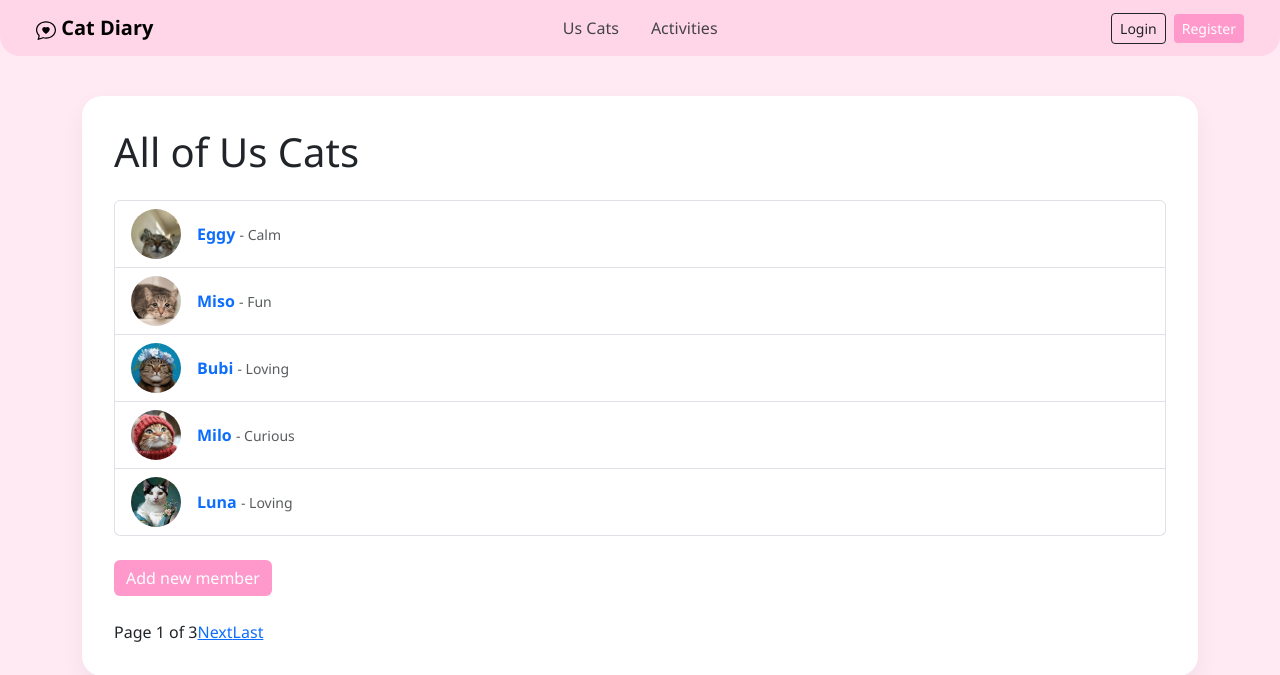
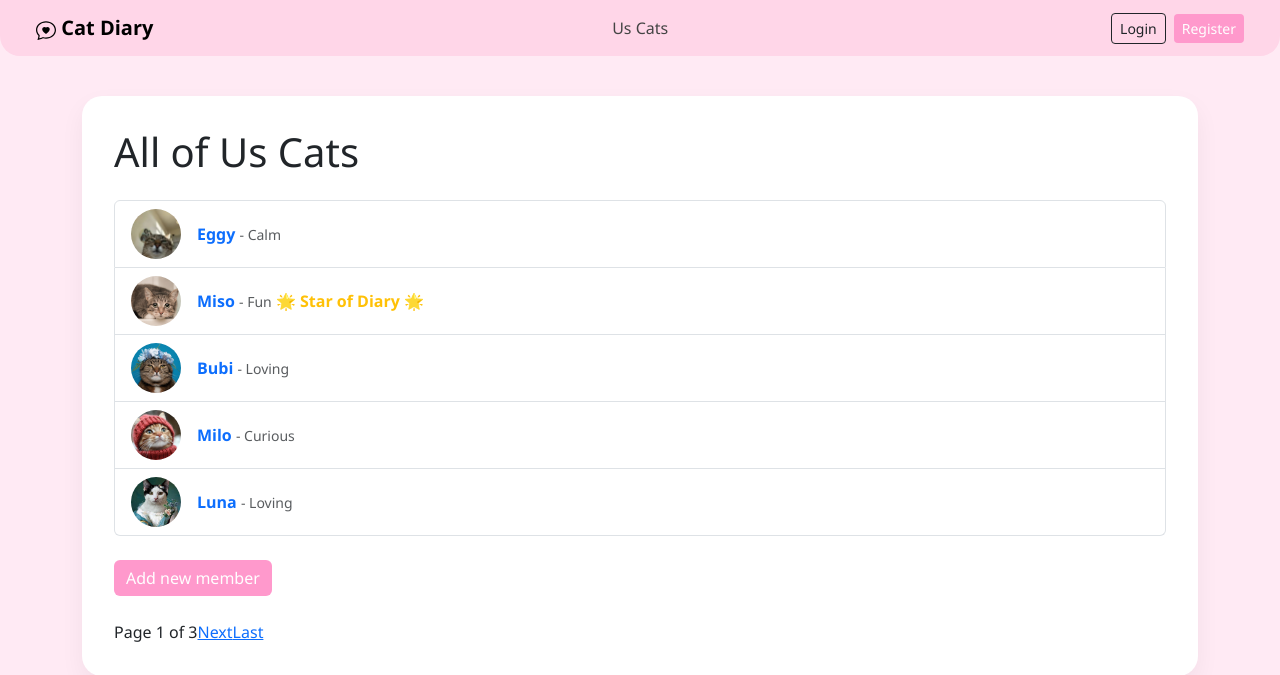
Before and after one commit to Viktoriyapp/cat-diary, a Django app: page /cats/ in a window 1280 px wide. Shown: the top 675 px of the page. Run offline with Django 5.2, Linux system fonts and the light colour scheme; data comes from the database, SQL or seed files in the repository.

Commit message:
fix:extracted star cat logic and hide star when there are no entries

```diff
--- /dev/null
+++ b/cats/utils.py
@@ -0,0 +1,12 @@
+from django.db.models import Count
+from cats.models import Cat
+
+
+def get_star_cat():
+    star_cat = (Cat.objects
+        .annotate(entries_count=Count('mood_entries'))
+        .order_by('-entries_count').first())
+
+    if star_cat and star_cat.entries_count > 0:
+        return star_cat
+    return None
--- a/cats/views.py
+++ b/cats/views.py
@@ -1,18 +1,19 @@
-from django.shortcuts import render
 from django.urls import reverse_lazy
 from django.views.generic import ListView, DetailView, CreateView, UpdateView, DeleteView
-
 from cats.forms import CatForm, CatUpdateForm
 from cats.models import Cat
-
-
-# Create your views here.
+from cats.utils import get_star_cat
 
 class CatListView(ListView):
     model = Cat
     template_name = 'cats/cat_list.html'
     context_object_name = 'cats'
     paginate_by = 5
+
+    def get_context_data(self, **kwargs):
+        context = super().get_context_data(**kwargs)
+        context['star_cat'] = get_star_cat()
+        return context
 
 
 class CatDetailView(DetailView):
--- a/templates/cats/cat_list.html
+++ b/templates/cats/cat_list.html
@@ -22,6 +22,10 @@
                         <a href="{% url 'cats:detail' cat.pk %}"
                            class="text-decoration-none fw-semibold">{{ cat.name }}</a>
                         <small class="text-muted"> - {{ cat.get_personality_display|capfirst }}</small>
+
+                        {% if star_cat and cat.id == star_cat.id %}
+                            <span class="text-warning fw-bold"> &#127775; Star of Diary &#127775;</span>
+                        {% endif %}
                     </div>
 
                 </li>
--- a/templates/common/home.html
+++ b/templates/common/home.html
@@ -38,10 +38,9 @@
         {% endif %}
 
         {% if most_active_cat %}
-            <p class="mt-2">
-                Star of Diary:
+            <p class="mt-2">&#127775;Star of Diary&#127775; is
                 <strong>{{ most_active_cat.name }}</strong>
-                with {{ most_active_cat.entries_count }} diary entries!</p>
+                with {{ most_active_cat.mood_entries.count }} diary entries!</p>
         {% endif %}
 
         <hr class="my-4">
--- a/templates/common/navigation.html
+++ b/templates/common/navigation.html
@@ -41,9 +41,11 @@
                     <a class="nav-link" href="{% url 'cats:list' %}">Us Cats</a>
                 </li>
 
+                {% if user.is_authenticated %}
                 <li class="nav-item">
                     <a class="nav-link" href="{% url 'activities:list' %}">Activities</a>
                 </li>
+                {% endif %}
             </ul>
         </div>
 
```
Also changed, not shown: common/views.py (+3 -9 lines).
